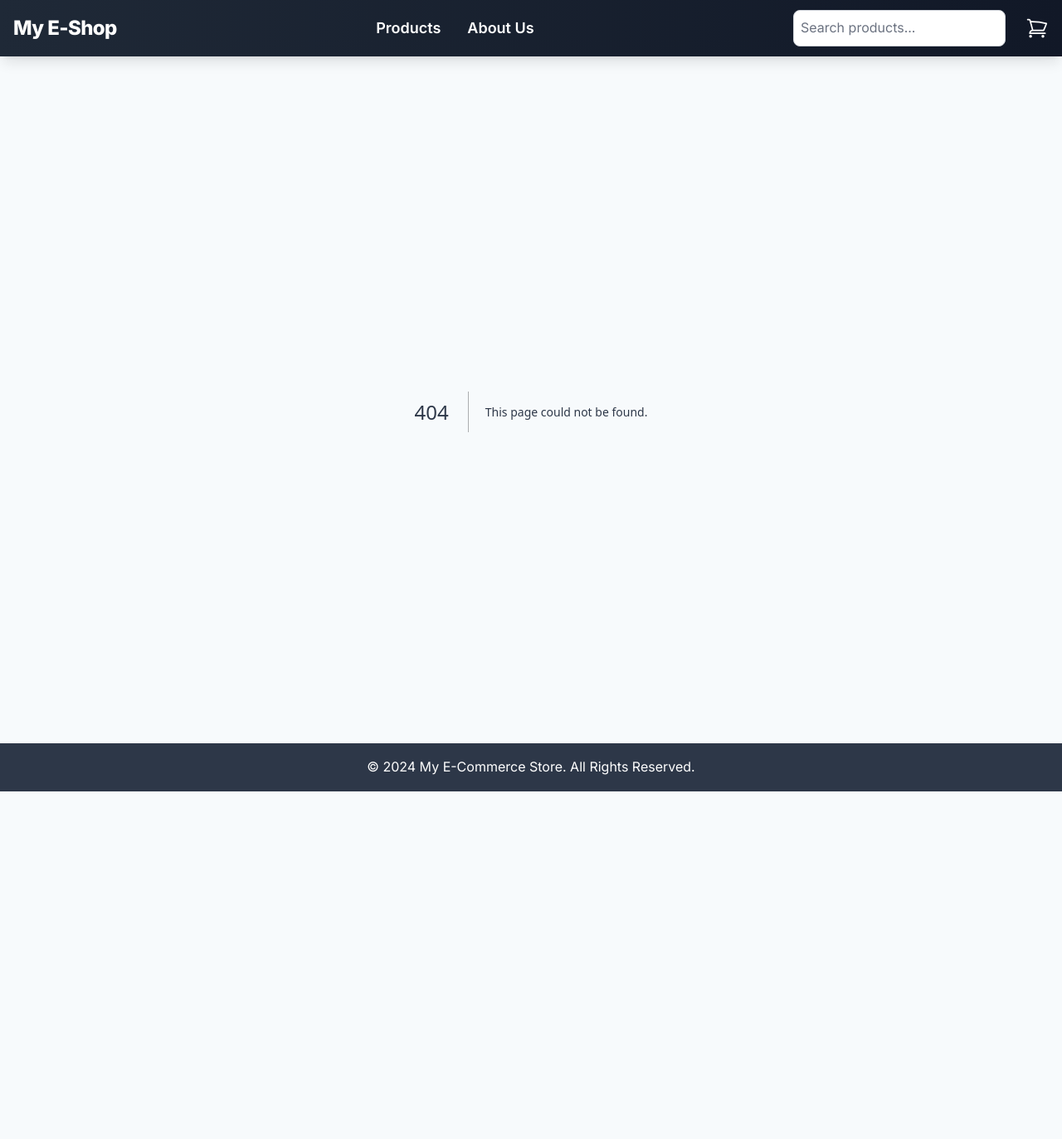
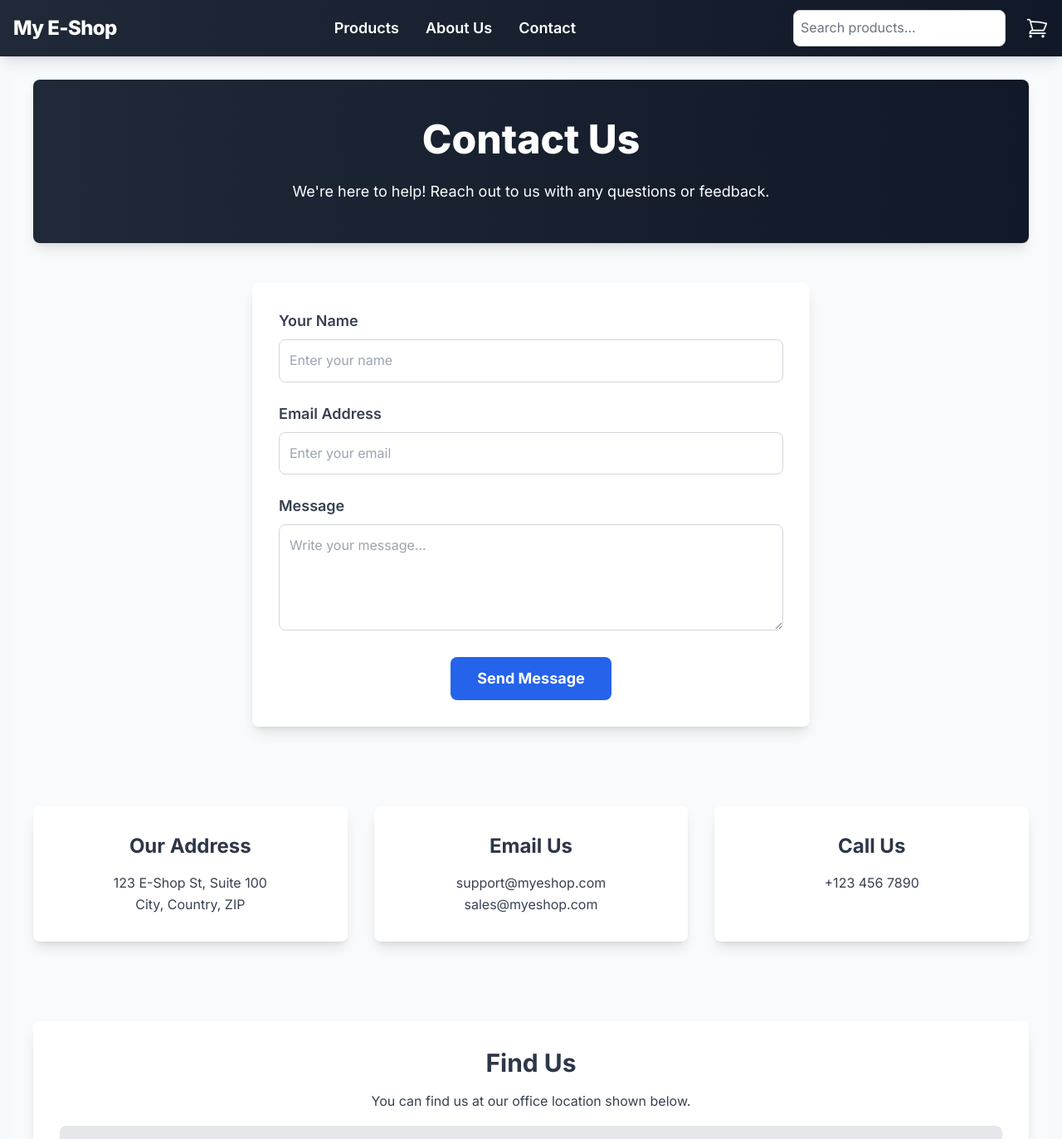
Before and after one commit to MaxGranberg/ehandel, a Next.js app: page /contact in a window 1280 px wide. Before the commit this address had no page. Shown: the top 1373 px of the page at 83% size. Before the commit the page ends 954 px from the top, so only its background shows below. Built offline with nearby package versions, Linux system fonts and the light colour scheme.

Commit message:
Add a contact page

```diff
--- a/src/app/about/page.tsx
+++ b/src/app/about/page.tsx
@@ -9,7 +9,7 @@ export default function AboutUs() {
           <h1 className="text-5xl font-extrabold mb-6 text-center">About Us</h1>
           <p className="text-lg leading-relaxed text-center max-w-3xl mx-auto">
             Welcome to My E-Shop, your number one source for all things [product types].
-            We're dedicated to giving you the very best of [product types],
+            We&apos;re dedicated to giving you the very best of [product types],
             with a focus on quality, customer service, and uniqueness.
           </p>
         </div>
--- /dev/null
+++ b/src/app/contact/page.tsx
@@ -0,0 +1,101 @@
+export default function ContactUs() {
+  return (
+    <div className="relative bg-gray-50 min-h-screen">
+      {/* Hero Section */}
+      <section className="container mx-auto px-6">
+        <div className="bg-gradient-to-r from-gray-800 to-gray-900 text-white rounded-lg p-12 shadow-lg text-center">
+          <h1 className="text-5xl font-extrabold mb-6">Contact Us</h1>
+          <p className="text-lg leading-relaxed">
+            We&apos;re here to help! Reach out to us with any questions or feedback.
+          </p>
+        </div>
+      </section>
+
+      {/* Contact Form Section */}
+      <section className="container mx-auto px-6 py-12">
+        <div className="bg-white p-8 rounded-lg shadow-lg max-w-2xl mx-auto">
+          <form>
+            <div className="mb-6">
+              <label htmlFor="name" className="block text-lg font-semibold text-gray-700">
+                Your Name
+              </label>
+              <input
+                type="text"
+                id="name"
+                className="mt-2 p-3 w-full border border-gray-300 rounded-lg focus:ring-2 focus:ring-blue-400 focus:outline-none"
+                placeholder="Enter your name"
+              />
+            </div>
+
+            <div className="mb-6">
+              <label htmlFor="email" className="block text-lg font-semibold text-gray-700">
+                Email Address
+              </label>
+              <input
+                type="email"
+                id="email"
+                className="mt-2 p-3 w-full border border-gray-300 rounded-lg focus:ring-2 focus:ring-blue-400 focus:outline-none"
+                placeholder="Enter your email"
+              />
+            </div>
+
+            <div className="mb-6">
+              <label htmlFor="message" className="block text-lg font-semibold text-gray-700">
+                Message
+              </label>
+              <textarea
+                id="message"
+                className="mt-2 p-3 w-full border border-gray-300 rounded-lg focus:ring-2 focus:ring-blue-400 focus:outline-none h-32"
+                placeholder="Write your message..."
+              />
+            </div>
+
+            <div className="text-center">
+              <button type="submit" className="btn-primary text-lg px-8 py-3 rounded-lg">
+                Send Message
+              </button>
+            </div>
+          </form>
+        </div>
+      </section>
+
+      {/* Company Information Section */}
+      <section className="container mx-auto px-6 py-12">
+        <div className="grid grid-cols-1 md:grid-cols-3 gap-8 text-center">
+          <div className="bg-white p-8 rounded-lg shadow-lg">
+            <h3 className="text-2xl font-bold text-primary mb-4">Our Address</h3>
+            <p className="text-gray-700">123 E-Shop St, Suite 100</p>
+            <p className="text-gray-700">City, Country, ZIP</p>
+          </div>
+
+          <div className="bg-white p-8 rounded-lg shadow-lg">
+            <h3 className="text-2xl font-bold text-primary mb-4">Email Us</h3>
+            <p className="text-gray-700">support@myeshop.com</p>
+            <p className="text-gray-700">sales@myeshop.com</p>
+          </div>
+
+          <div className="bg-white p-8 rounded-lg shadow-lg">
+            <h3 className="text-2xl font-bold text-primary mb-4">Call Us</h3>
+            <p className="text-gray-700">+123 456 7890</p>
+          </div>
+        </div>
+      </section>
+
+      {/* Map Section */}
+      <section className="container mx-auto px-6 py-12">
+        <div className="bg-white p-8 rounded-lg shadow-lg text-center">
+          <h2 className="text-3xl font-bold text-primary mb-4">Find Us</h2>
+          <p className="text-gray-700 mb-4">
+            You can find us at our office location shown below.
+          </p>
+          <div className="relative h-64 bg-gray-200 rounded-lg overflow-hidden">
+            {/* Replace with actual map embed */}
+            <p className="absolute inset-0 flex items-center justify-center text-gray-600">
+              [Map placeholder]
+            </p>
+          </div>
+        </div>
+      </section>
+    </div>
+  );
+}
--- a/src/components/navbar.tsx
+++ b/src/components/navbar.tsx
@@ -27,6 +27,9 @@ export default function Navbar() {
           </Link>
           <Link href="/about" className="text-white hover:text-gray-300 transition-colors duration-300">
             About Us
+          </Link>
+          <Link href="/contact" className="text-white hover:text-gray-300 transition-colors duration-300">
+            Contact
           </Link>
         </div>
 
```
